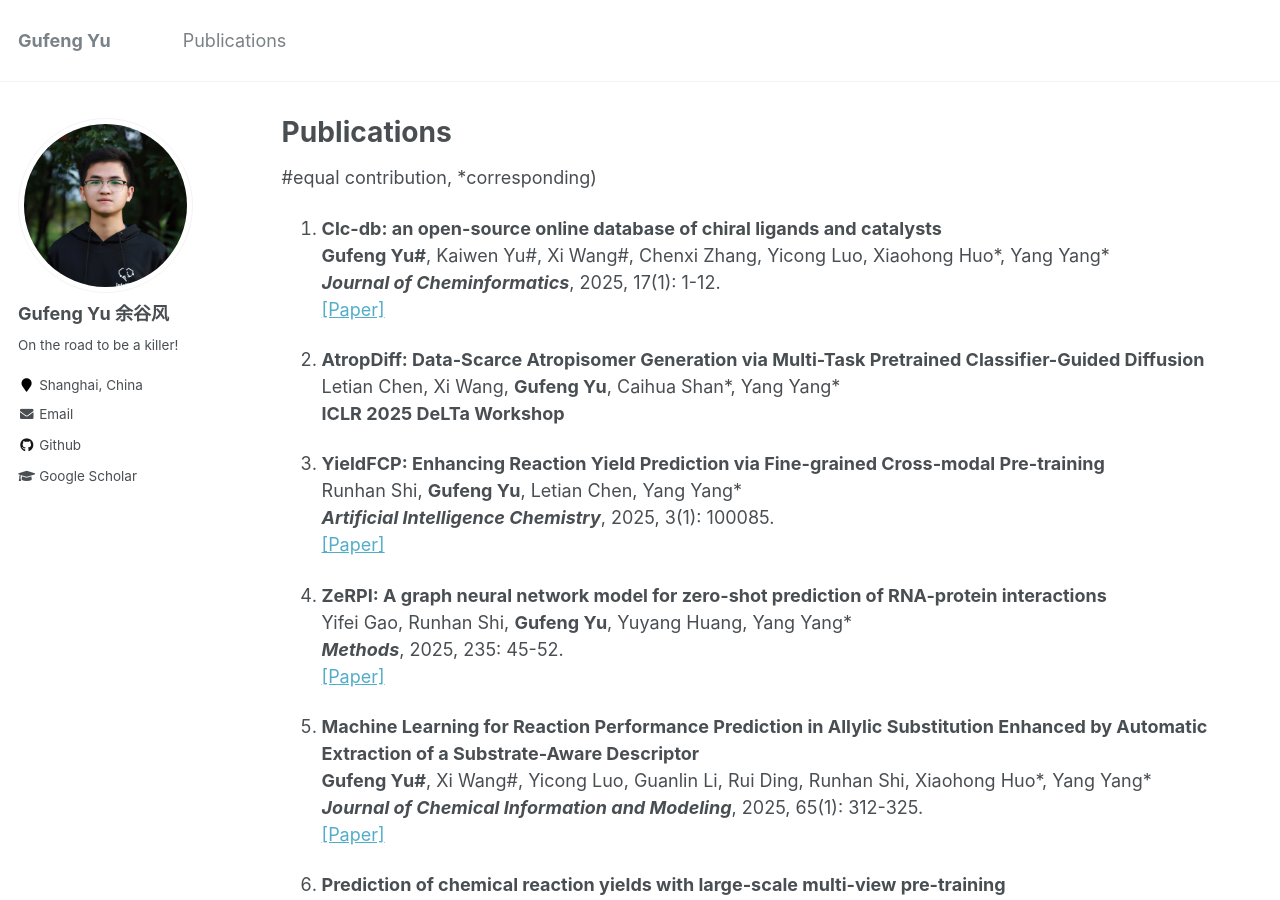
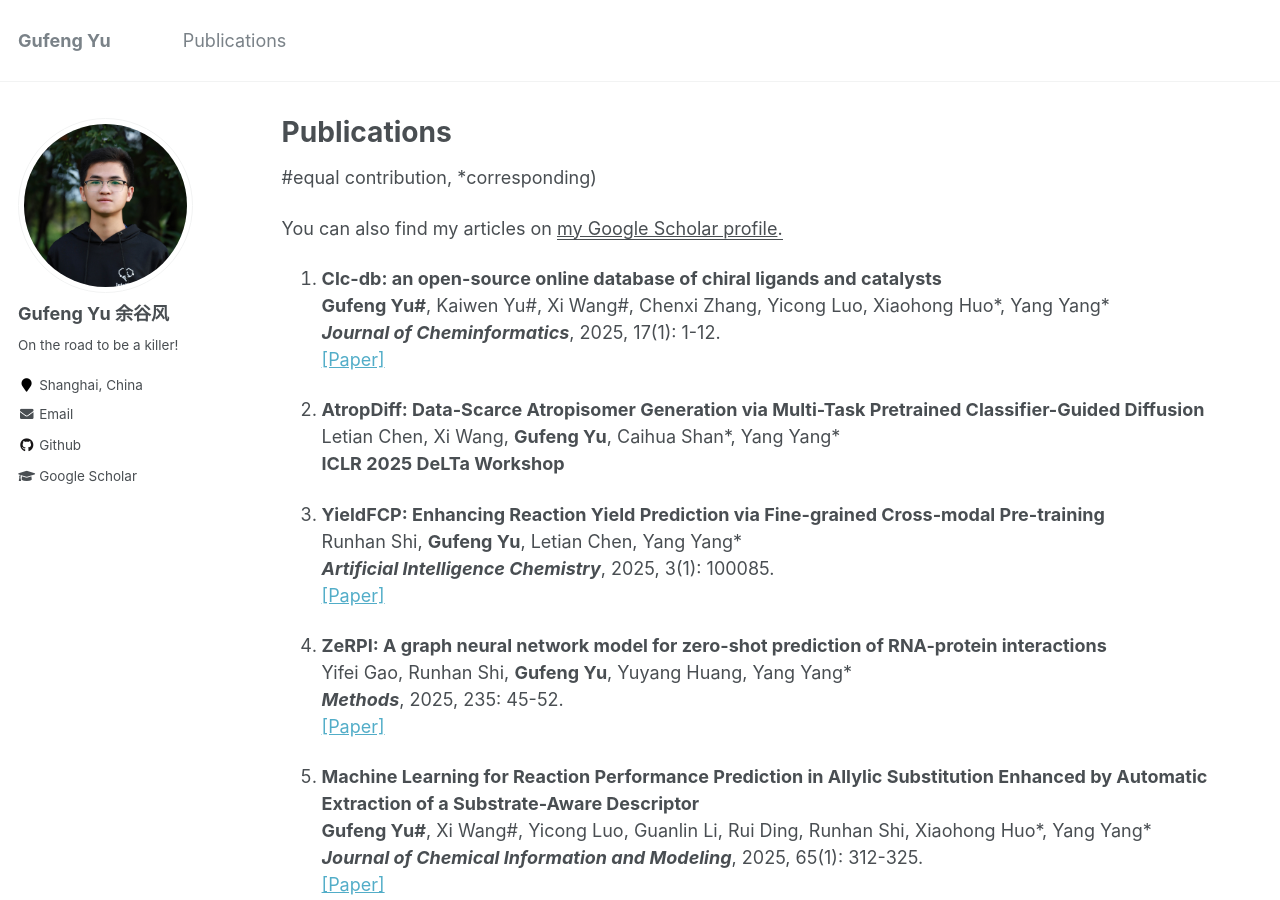
Before and after one commit to GufengYu520/gufengyu520.github.io, a Jekyll site: the page built from _pages/publications.md, in a window 1280 px wide and 900 px high. Built offline with Jekyll 4.4.1, drawn with Linux system fonts in a browser that asks for light colours.

Commit message:
Update publications.md

```diff
--- a/_pages/publications.md
+++ b/_pages/publications.md
@@ -5,17 +5,9 @@ permalink: /publications/
 author_profile: true
 ---
 
-{% if author.googlescholar %}
-  You can also find my articles on <u><a href="{{author.googlescholar}}">my Google Scholar profile</a>.</u>
-{% endif %}
+#equal contribution, *corresponding)
 
-{% include base_path %}
-
-{% for post in site.publications reversed %}
-  {% include archive-single.html %}
-{% endfor %}
-
-#equal contribution, *corresponding)
+You can also find my articles on <u><a href="{{author.googlescholar}}">my Google Scholar profile</a>.</u>
 
 1. **Clc-db: an open-source online database of chiral ligands and catalysts**
    **Gufeng Yu#**, Kaiwen Yu#, Xi Wang#, Chenxi Zhang, Yicong Luo, Xiaohong Huo\*, Yang Yang*
```
